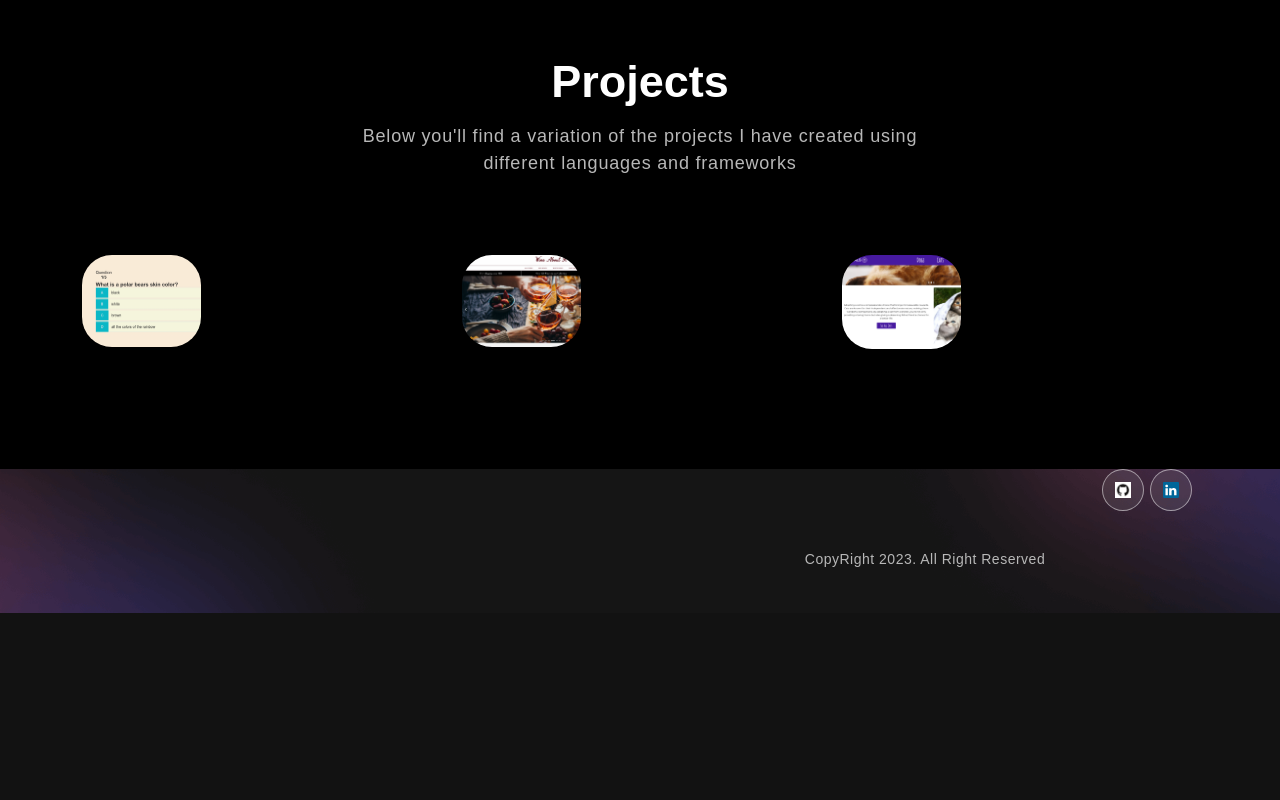
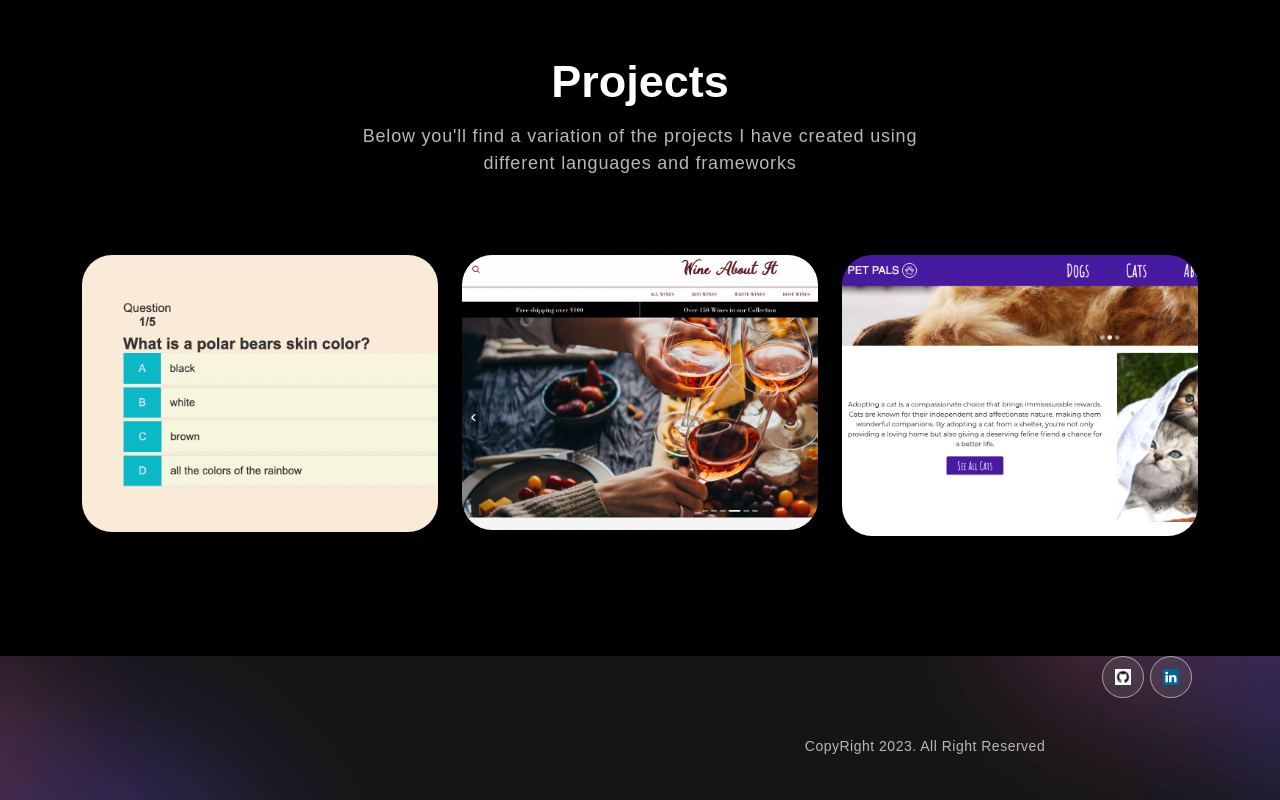
Before and after one commit to agilani14/aneesagilani.github.io, a React (Create React App) app in the folder portfolio/: page / in a window 1280 px wide. Shown: the part 1088-1888 px from the top of the page. Before the commit the page ends 1701 px from the top, so only its background shows below. Built offline with nearby package versions, Linux system fonts and the light colour scheme.

Commit message:
fix project tabs

```diff
--- a/portfolio/src/components/ProjectCard.js
+++ b/portfolio/src/components/ProjectCard.js
@@ -2,7 +2,7 @@ import { Col } from "react-bootstrap";
 
 export const ProjectCard = ({ title, description, imgUrl }) => {
   return (
-    <Col sm={6} md={4}>
+    <Col sm={6} md={12}>
       <div className="proj-imgbx">
         <img src={imgUrl} />
         <div className="proj-txtx">
```
Also changed, not shown: portfolio/src/App.css (line endings or trailing spaces).
